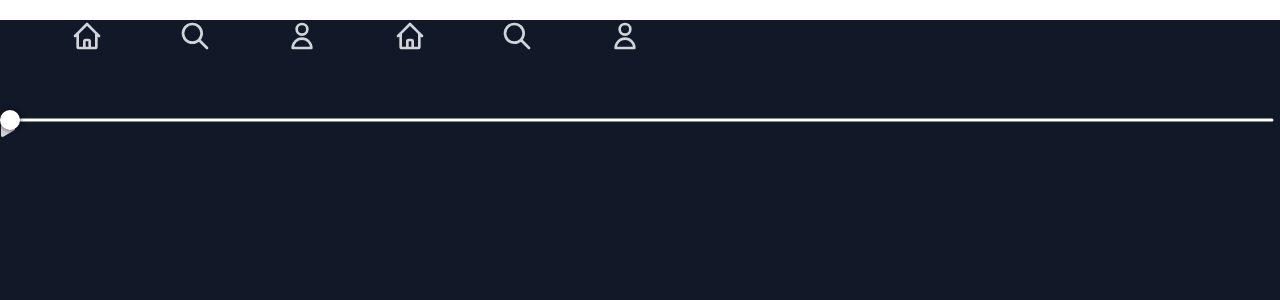
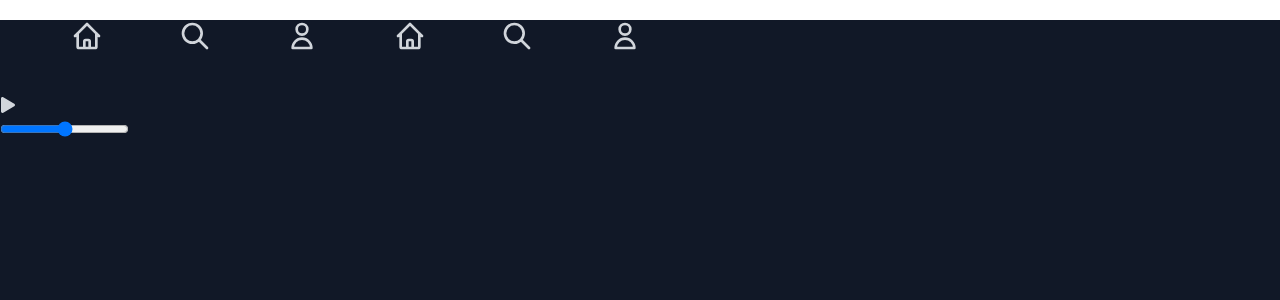
Before and after one commit to Mertefesarbal/django_app, a React (Create React App) app in the folder frontend/: page / in a window 1280 px wide. Shown: the top 300 px of the page. Built offline with nearby package versions, Linux system fonts and the light colour scheme.

Commit message:
slider is smaller, colourful and works

```diff
--- a/frontend/src/Components/AudioPlayer.js
+++ b/frontend/src/Components/AudioPlayer.js
@@ -12,23 +12,20 @@ function AudioPlayer({ percentage = 0, onChange }) {
       setIsPlaying(!isPlaying);
     }
   return (
-    <div className='slider-container'>
-      <div
-        className='progress-bar-cover'
-      ></div>
-      <div
-        className='thumb'
-      ></div>
-      <input
-        type='range'
-        step='0.01'
-        className='range'
-        onChange={onChange}
-      />
+    <div className = "audioPlayer">
+
       <button onClick = {togglePlayPause}>
         {isPlaying ? <FaPause/> : <FaPlay/>}
       </button>
+
+      <div>
+
+        <input type='range'/>
+
+      </div>
+
     </div>
+
   )
 }
 
```
Also changed, not shown: frontend/src/styles/empty.txt (added).
